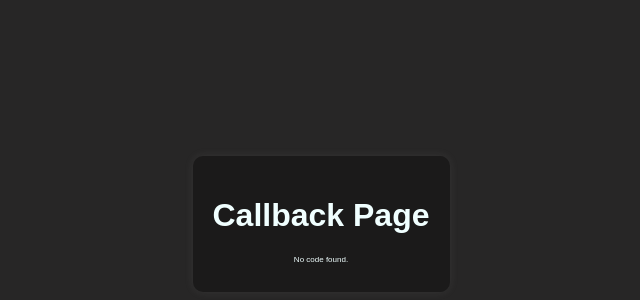
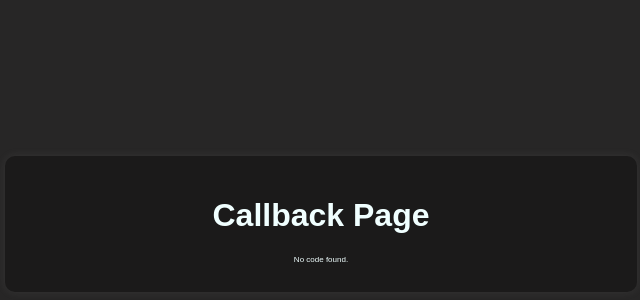
Before and after one commit to kanye4king/kanye4king.github.io, a plain HTML site: page callback/index.html in a window 1280 px wide. Shown: the part 184-484 px from the top of the page, 319-959 px from the left. Drawn offline with Linux system fonts and the light colour scheme.

Commit message:
prettier

```diff
--- a/callback/index.html
+++ b/callback/index.html
@@ -19,6 +19,11 @@
             border-radius: 10px;
             box-shadow: 0 0 10px rgba(190, 189, 189, 0.1);
             max-width: 50%;
+            width: 100%;
+            box-sizing: border-box;
+            word-wrap: break-word;
+            overflow-wrap: break-word;
+            word-break: break-word;
         }
         button {
             margin-top: 10px;
```
